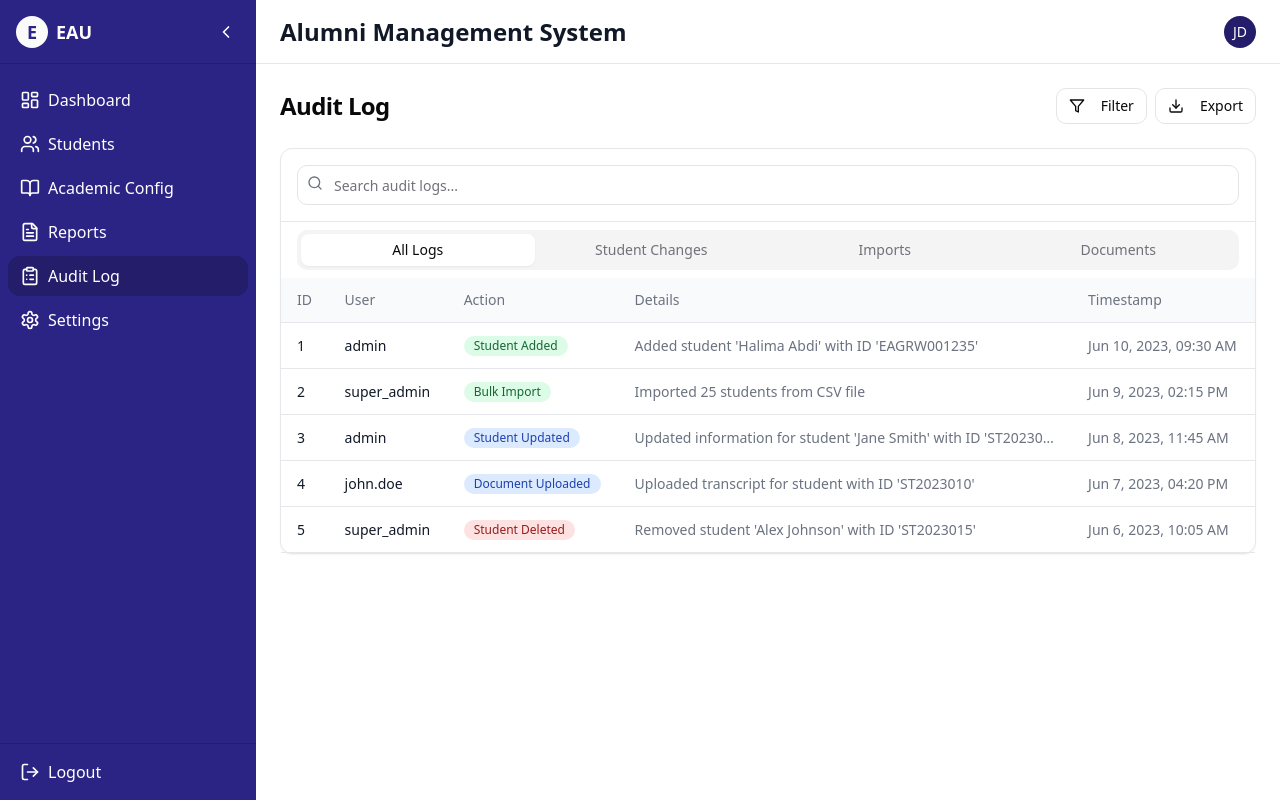
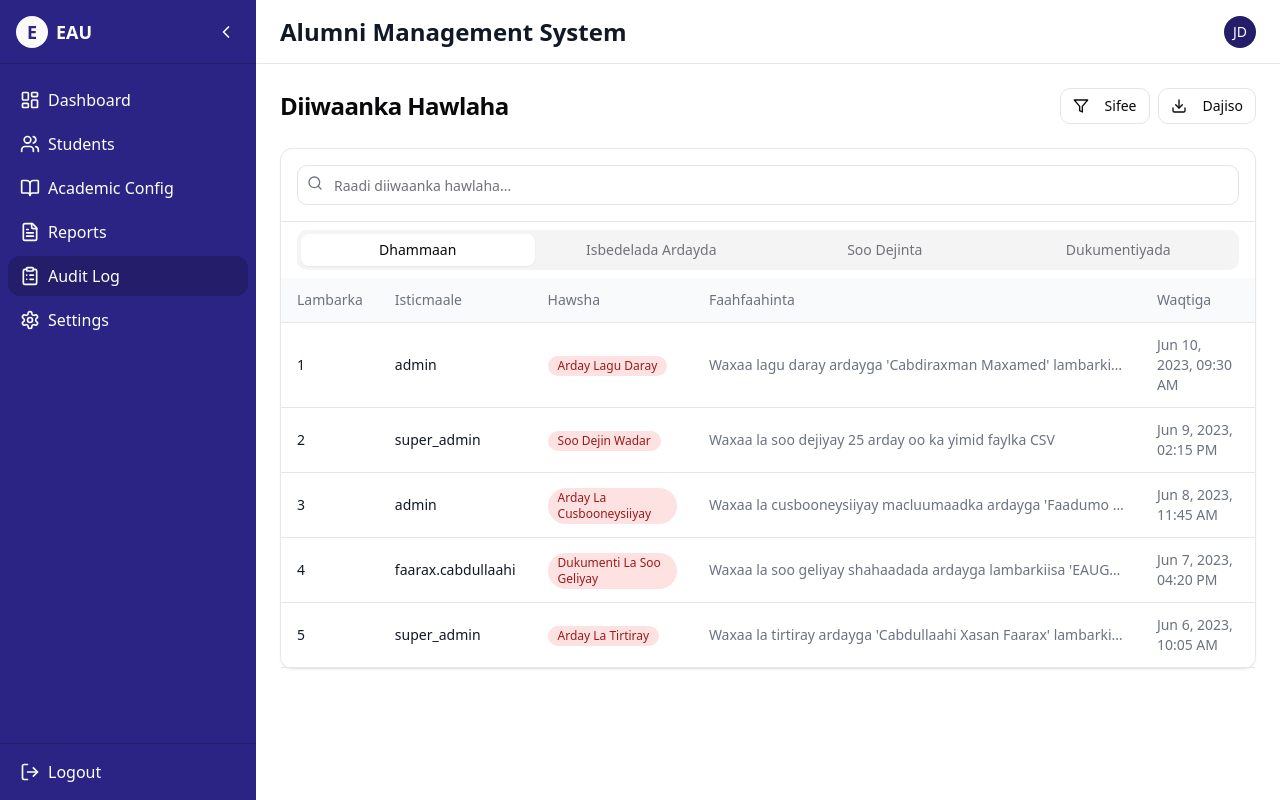
Before and after one commit to SaidIbraahim/EAU-Credential-Management-System, a React (Vite) app: page /audit-log in a window 1280 px wide. Built offline with nearby package versions, Linux system fonts and the light colour scheme.

Commit message:
Refactor: Translate audit log mock data to Somali

```diff
--- a/src/mock/auditLogs.ts
+++ b/src/mock/auditLogs.ts
@@ -5,36 +5,36 @@ export const MOCK_AUDIT_LOGS: AuditLog[] = [
   {
     id: 1,
     user_id: 1,
-    action: "Student Added",
-    details: "Added student 'Ali Adam' with ID 'EAUGRW0002763'",
+    action: "Arday Lagu Daray",
+    details: "Waxaa lagu daray ardayga 'Cabdiraxman Maxamed' lambarkiisa 'EAUGRW0002763'",
     timestamp: new Date(2023, 5, 10, 9, 30)
   },
   {
     id: 2,
     user_id: 2,
-    action: "Bulk Import",
-    details: "Imported 25 students from CSV file",
+    action: "Soo Dejin Wadar",
+    details: "Waxaa la soo dejiyay 25 arday oo ka yimid faylka CSV",
     timestamp: new Date(2023, 5, 9, 14, 15)
   },
   {
     id: 3,
     user_id: 1,
-    action: "Student Updated",
-    details: "Updated information for student 'Sundus Ahmed' with ID 'EAUGRW0001245'",
+    action: "Arday La Cusbooneysiiyay",
+    details: "Waxaa la cusbooneysiiyay macluumaadka ardayga 'Faadumo Yuusuf' lambarkiisa 'EAUGRW0001245'",
     timestamp: new Date(2023, 5, 8, 11, 45)
   },
   {
     id: 4,
     user_id: 3,
-    action: "Document Uploaded",
-    details: "Uploaded transcript for student with ID 'EAUGRW0005142'",
+    action: "Dukumenti La Soo Geliyay",
+    details: "Waxaa la soo geliyay shahaadada ardayga lambarkiisa 'EAUGRW0005142'",
     timestamp: new Date(2023, 5, 7, 16, 20)
   },
   {
     id: 5,
     user_id: 2,
-    action: "Student Deleted",
-    details: "Removed student 'Ahmed Jama Ali' with ID 'EAUGRW001245'",
+    action: "Arday La Tirtiray",
+    details: "Waxaa la tirtiray ardayga 'Cabdullaahi Xasan Faarax' lambarkiisa 'EAUGRW001245'",
     timestamp: new Date(2023, 5, 6, 10, 5)
   }
 ];
--- a/src/pages/AuditLog.tsx
+++ b/src/pages/AuditLog.tsx
@@ -1,59 +1,22 @@
+
 import { useState } from "react";
 import { ClipboardList, Download, Filter, Search } from "lucide-react";
 import { Button } from "@/components/ui/button";
 import { Input } from "@/components/ui/input";
 import { Tabs, TabsContent, TabsList, TabsTrigger } from "@/components/ui/tabs";
 import { AuditLog as AuditLogType } from "@/types";
-
-// Mock data for audit logs
-const mockAuditLogs: AuditLogType[] = [
-  {
-    id: 1,
-    user_id: 1,
-    action: "Student Added",
-    details: "Added student 'Halima Abdi' with ID 'EAGRW001235'",
-    timestamp: new Date(2023, 5, 10, 9, 30)
-  },
-  {
-    id: 2,
-    user_id: 2,
-    action: "Bulk Import",
-    details: "Imported 25 students from CSV file",
-    timestamp: new Date(2023, 5, 9, 14, 15)
-  },
-  {
-    id: 3,
-    user_id: 1,
-    action: "Student Updated",
-    details: "Updated information for student 'Jane Smith' with ID 'ST2023005'",
-    timestamp: new Date(2023, 5, 8, 11, 45)
-  },
-  {
-    id: 4,
-    user_id: 3,
-    action: "Document Uploaded",
-    details: "Uploaded transcript for student with ID 'ST2023010'",
-    timestamp: new Date(2023, 5, 7, 16, 20)
-  },
-  {
-    id: 5,
-    user_id: 2,
-    action: "Student Deleted",
-    details: "Removed student 'Alex Johnson' with ID 'ST2023015'",
-    timestamp: new Date(2023, 5, 6, 10, 5)  // Fixed: Changed '10, 05' to '10, 5'
-  }
-];
+import { MOCK_AUDIT_LOGS } from "@/mock/auditLogs";
 
 // Mock user data to map user_id to username
 const mockUsers = {
   1: "admin",
   2: "super_admin",
-  3: "john.doe"
+  3: "faarax.cabdullaahi"
 };
 
 const AuditLogPage = () => {
   const [searchTerm, setSearchTerm] = useState("");
-  const [logs, setLogs] = useState<AuditLogType[]>(mockAuditLogs);
+  const [logs, setLogs] = useState<AuditLogType[]>(MOCK_AUDIT_LOGS);
 
   const filteredLogs = logs.filter(log =>
     log.action.toLowerCase().includes(searchTerm.toLowerCase()) ||
@@ -61,7 +24,7 @@ const AuditLogPage = () => {
   );
 
   const getUserName = (userId: number) => {
-    return mockUsers[userId as keyof typeof mockUsers] || `User ${userId}`;
+    return mockUsers[userId as keyof typeof mockUsers] || `Isticmaale ${userId}`;
   };
 
   const formatDate = (date: Date) => {
@@ -77,15 +40,15 @@ const AuditLogPage = () => {
   return (
     <div className="space-y-6 p-6 max-w-7xl mx-auto w-full animation-fade-in">
       <div className="flex justify-between items-center">
-        <h2 className="text-2xl font-bold tracking-tight">Audit Log</h2>
+        <h2 className="text-2xl font-bold tracking-tight">Diiwaanka Hawlaha</h2>
         <div className="flex gap-2">
           <Button variant="outline" size="sm">
             <Filter className="mr-2 h-4 w-4" />
-            Filter
+            Sifee
           </Button>
           <Button variant="outline" size="sm">
             <Download className="mr-2 h-4 w-4" />
-            Export
+            Dajiso
           </Button>
         </div>
       </div>
@@ -97,7 +60,7 @@ const AuditLogPage = () => {
               <Search className="absolute left-2.5 top-2.5 h-4 w-4 text-gray-500" />
               <Input
                 type="search"
-                placeholder="Search audit logs..."
+                placeholder="Raadi diiwaanka hawlaha..."
                 className="pl-9 w-full"
                 value={searchTerm}
                 onChange={(e) => setSearchTerm(e.target.value)}
@@ -109,10 +72,10 @@ const AuditLogPage = () => {
         <Tabs defaultValue="all" className="w-full">
           <div className="px-4 pt-2">
             <TabsList className="grid w-full grid-cols-4">
-              <TabsTrigger value="all">All Logs</TabsTrigger>
-              <TabsTrigger value="student">Student Changes</TabsTrigger>
-              <TabsTrigger value="import">Imports</TabsTrigger>
-              <TabsTrigger value="document">Documents</TabsTrigger>
+              <TabsTrigger value="all">Dhammaan</TabsTrigger>
+              <TabsTrigger value="student">Isbedelada Ardayda</TabsTrigger>
+              <TabsTrigger value="import">Soo Dejinta</TabsTrigger>
+              <TabsTrigger value="document">Dukumentiyada</TabsTrigger>
             </TabsList>
           </div>
 
@@ -121,11 +84,11 @@ const AuditLogPage = () => {
               <table className="w-full text-sm">
                 <thead>
                   <tr className="border-b border-gray-200 bg-gray-50 text-left">
-                    <th className="px-4 py-3 font-medium text-gray-500">ID</th>
-                    <th className="px-4 py-3 font-medium text-gray-500">User</th>
-                    <th className="px-4 py-3 font-medium text-gray-500">Action</th>
-                    <th className="px-4 py-3 font-medium text-gray-500">Details</th>
-                    <th className="px-4 py-3 font-medium text-gray-500">Timestamp</th>
+                    <th className="px-4 py-3 font-medium text-gray-500">Lambarka</th>
+                    <th className="px-4 py-3 font-medium text-gray-500">Isticmaale</th>
+                    <th className="px-4 py-3 font-medium text-gray-500">Hawsha</th>
+                    <th className="px-4 py-3 font-medium text-gray-500">Faahfaahinta</th>
+                    <th className="px-4 py-3 font-medium text-gray-500">Waqtiga</th>
                   </tr>
                 </thead>
                 <tbody>
@@ -152,7 +115,7 @@ const AuditLogPage = () => {
                   ) : (
                     <tr>
                       <td colSpan={5} className="px-4 py-8 text-center text-gray-500">
-                        No audit logs found
+                        Ma helin diiwaanka hawlaha
                       </td>
                     </tr>
                   )}
@@ -162,15 +125,15 @@ const AuditLogPage = () => {
           </TabsContent>
 
           <TabsContent value="student" className="p-4 text-center text-gray-500">
-            Filter applied: Student changes only
+            Sifaynta: Kaliya isbadelada ardayda
           </TabsContent>
 
           <TabsContent value="import" className="p-4 text-center text-gray-500">
-            Filter applied: Import operations only
+            Sifaynta: Kaliya hawlaha soo dejinta
           </TabsContent>
 
           <TabsContent value="document" className="p-4 text-center text-gray-500">
-            Filter applied: Document operations only
+            Sifaynta: Kaliya hawlaha dukumentiyada
           </TabsContent>
         </Tabs>
       </div>
```
